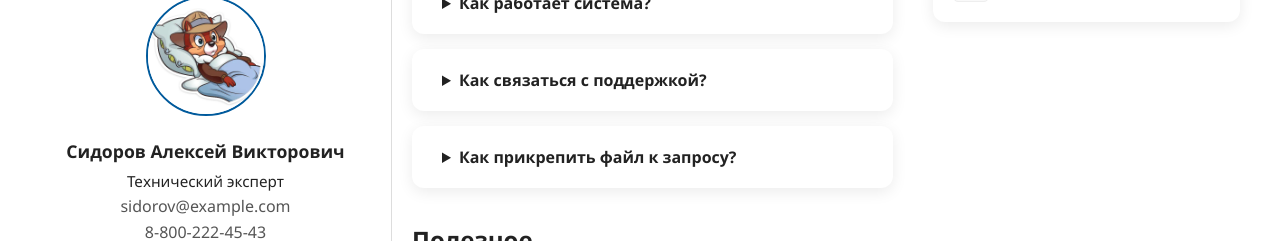
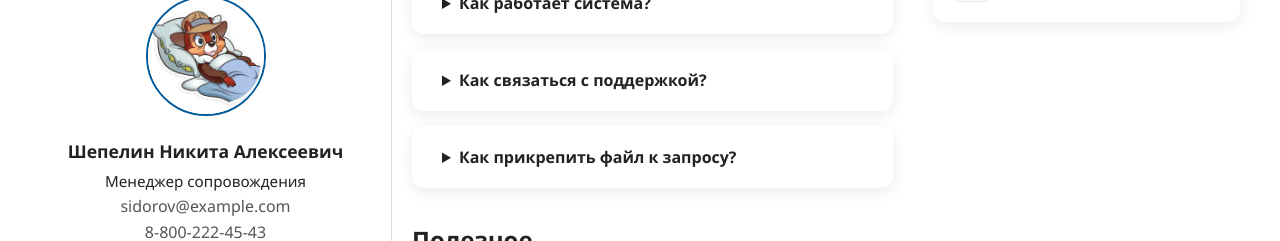
Before and after one commit to Devilcry007/tehexpert, a plain HTML site: page index.html in a window 1280 px wide. Shown: the part 840-1081 px from the top of the page. Drawn offline with Linux system fonts and the light colour scheme.

Commit message:
Update index.html
Поменял Сидорова на Шепелина

```diff
--- a/index.html
+++ b/index.html
@@ -1150,9 +1150,9 @@
             <div class="team-member">
                 <img src="foto/know.jpg" alt="Фото специалиста" class="team-photo" />
                 <h3 style="font-size: 1.1em; margin: 8px 0">
-                    Сидоров Алексей Викторович
+                    Шепелин Никита Алексеевич
                 </h3>
-                <p style="margin: 4px 0; font-size: 0.95em">Технический эксперт</p>
+                <p style="margin: 4px 0; font-size: 0.95em">Менеджер сопровождения</p>
                 <p style="margin: 4px 0; color: #555">sidorov@example.com</p>
                 <p style="margin: 4px 0; color: #555">8-800-222-45-43</p>
             </div>
```
